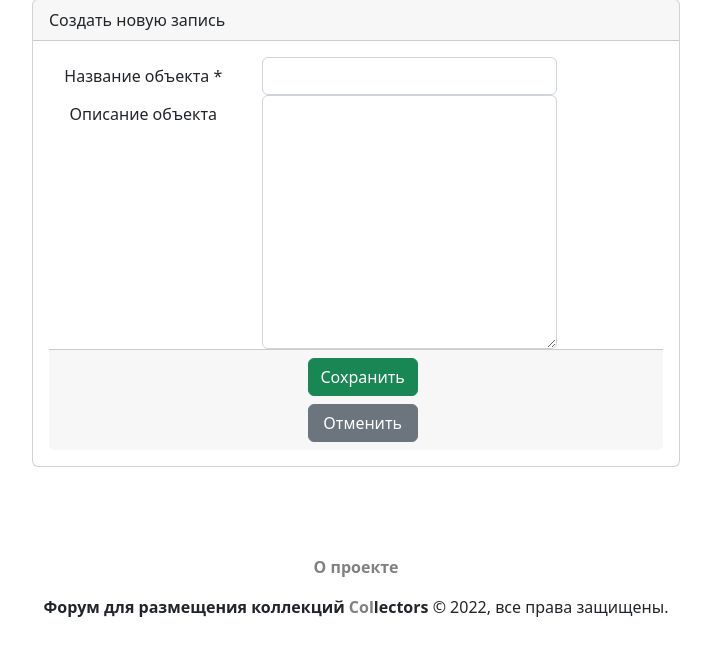
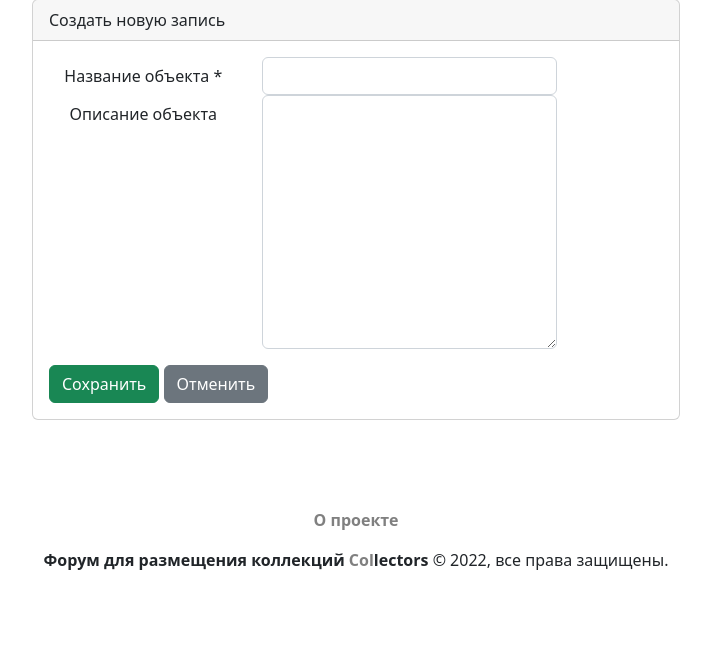
Before and after one commit to InaraShalfei/collectors, a Django app: template templates/web_collectors/new_item.html in a window 1280 px wide. Shown: the part 127-783 px from the top of the page, without its empty margins (284-995 px from the left). Run offline with Django 3.2, Linux system fonts and the light colour scheme; the template is opened without the code that fills it: values that come from a table or form of the project are taken from there, others are empty; parts of the project's set-up code (start-up, migrations or seed data) failed here and were passed over; some libraries are stand-ins or nearby versions.

Commit message:
Adjust form design for collection creation (final adjustment)

```diff
--- a/templates/web_collectors/new_item.html
+++ b/templates/web_collectors/new_item.html
@@ -62,8 +62,7 @@
                         {% endfor %}
 
 
-                        <div class="card-footer">
-                            <div class="d-grid gap-2 col-2 mx-auto">
+                        <p></p>
                         <button type="submit" class="btn btn-success">
                             Сохранить
                         </button>
@@ -74,8 +73,8 @@
                            href="{% url 'web_collectors:collection' group.slug collection.id %}"
                            {% endif %}
                         >Отменить</a>
-                            </div>
-                        </div>
+
+
                     </form>
 
 
```
Lines whose indentation alone changed are shown as unchanged.
